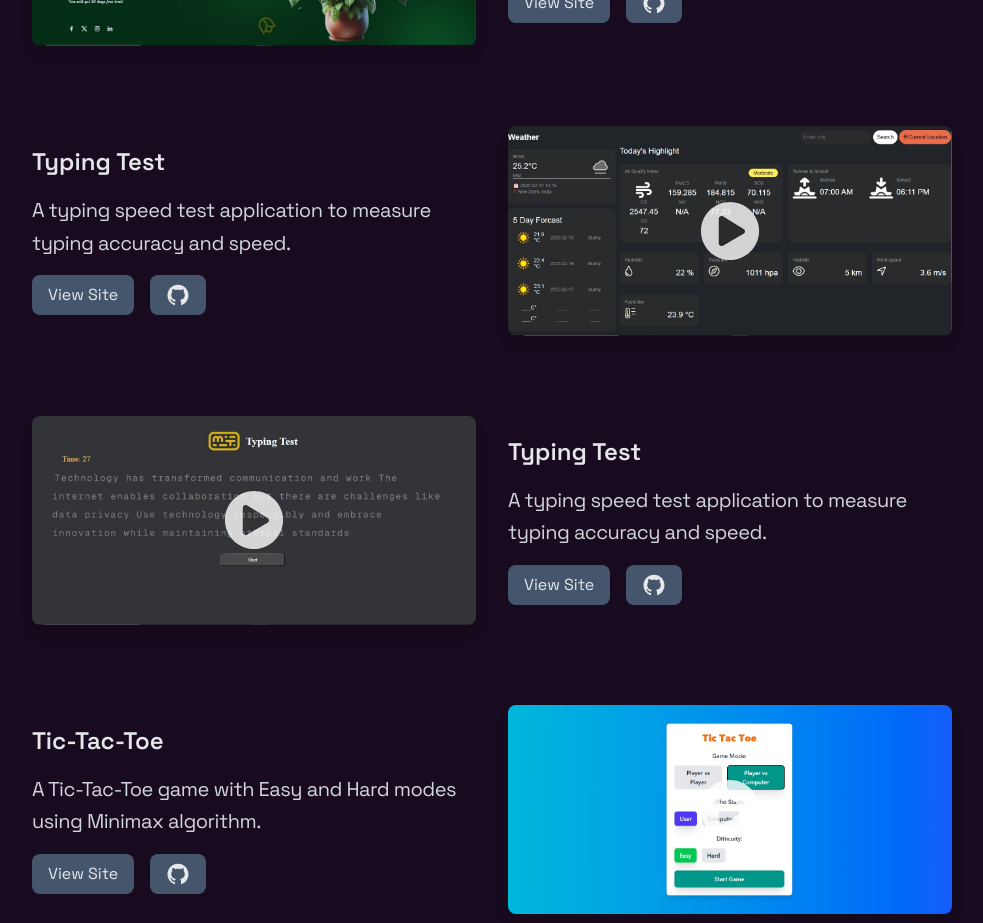
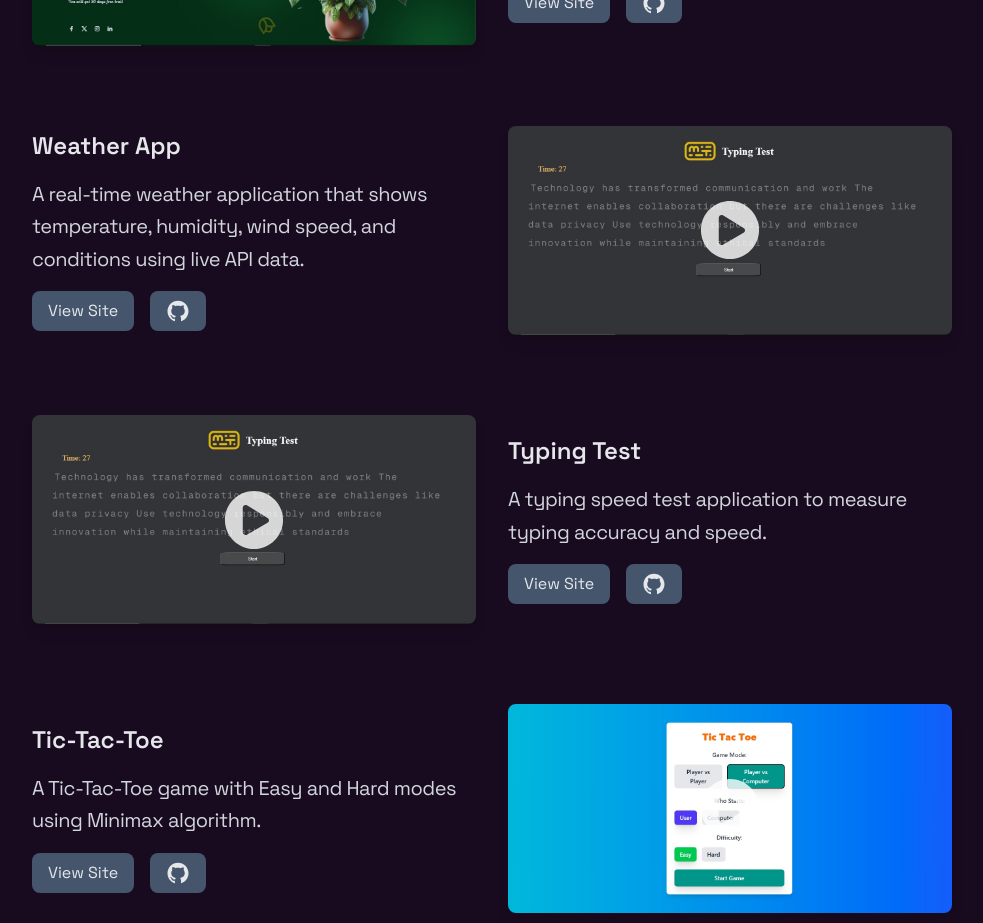
Before and after one commit to ayushkumarsingh14/Portfolio, a React (Vite) app: page / in a window 1280 px wide. Shown: the part 2320-3243 px from the top of the page, without its empty margins (148-1131 px from the left). Built offline with nearby package versions, Linux system fonts and the light colour scheme.

Commit message:
fix typos

```diff
--- a/src/components/Portfolio.jsx
+++ b/src/components/Portfolio.jsx
@@ -22,8 +22,8 @@ const projects = [
     description:
       "An AI-powered background remover tool built using React that automatically removes image backgrounds with precision and speed.",
     links: {
-      site: "https://ayushkumarsingh14.github.io/BackgroundRemover/",
-      github: "https://github.com/ayushkumarsingh14/BackgroundRemover",
+      site: "https://bg-remover-rouge-eta.vercel.app/",
+      github: "https://github.com/ayushkumarsingh14/BG-Remover-back",
     },
   },
   {
@@ -49,11 +49,12 @@ const projects = [
     },
   },
   {
-    img: project4,
-    video: video4,
-    title: "Typing Test",
-    description:
-      "A typing speed test application to measure typing accuracy and speed.",
+  img: project5,
+video: video5,
+title: "Weather App",
+description:
+  "A real-time weather application that shows temperature, humidity, wind speed, and conditions using live API data.",
+
     links: {
       site: "https://ayushkumarsingh14.github.io/TypingTest/",
       github: "https://github.com/ayushkumarsingh14/TypingTest",
```
